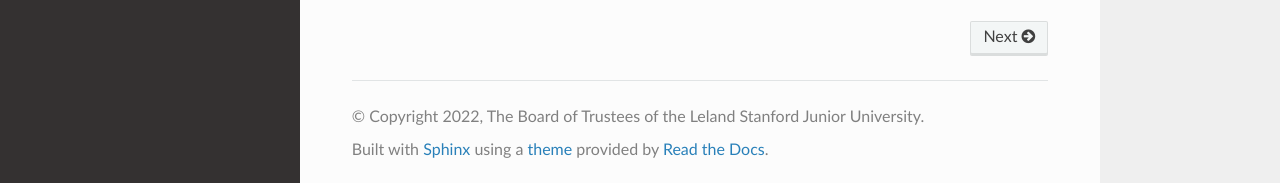
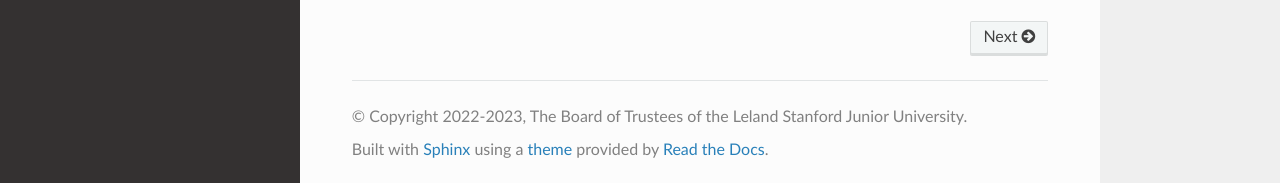
Before and after one commit to msmasnadi/OPGEEv4, a Sphinx documentation site: the page built from docs/source/index.rst, in a window 1280 px wide and 1066 px high. Shown: the part 880-1063 px from the top of the window. Built offline with Sphinx 7.4.7 and the Read the Docs theme 2.0.0, drawn with Linux system fonts in a browser that asks for light colours.

```diff
--- a/docs/source/conf.py
+++ b/docs/source/conf.py
@@ -23,7 +23,7 @@ from opgee.version import VERSION
 # -- Project information -----------------------------------------------------
 
 project = 'OPGEE'
-copyright = '2022, The Board of Trustees of the Leland Stanford Junior University'
+copyright = '2022-2023, The Board of Trustees of the Leland Stanford Junior University'
 author = 'Adam Brandt, Richard Plevin, Wennan Long'
 
 # The short X.Y version.
```
Also changed, not shown: .travis.yml.
